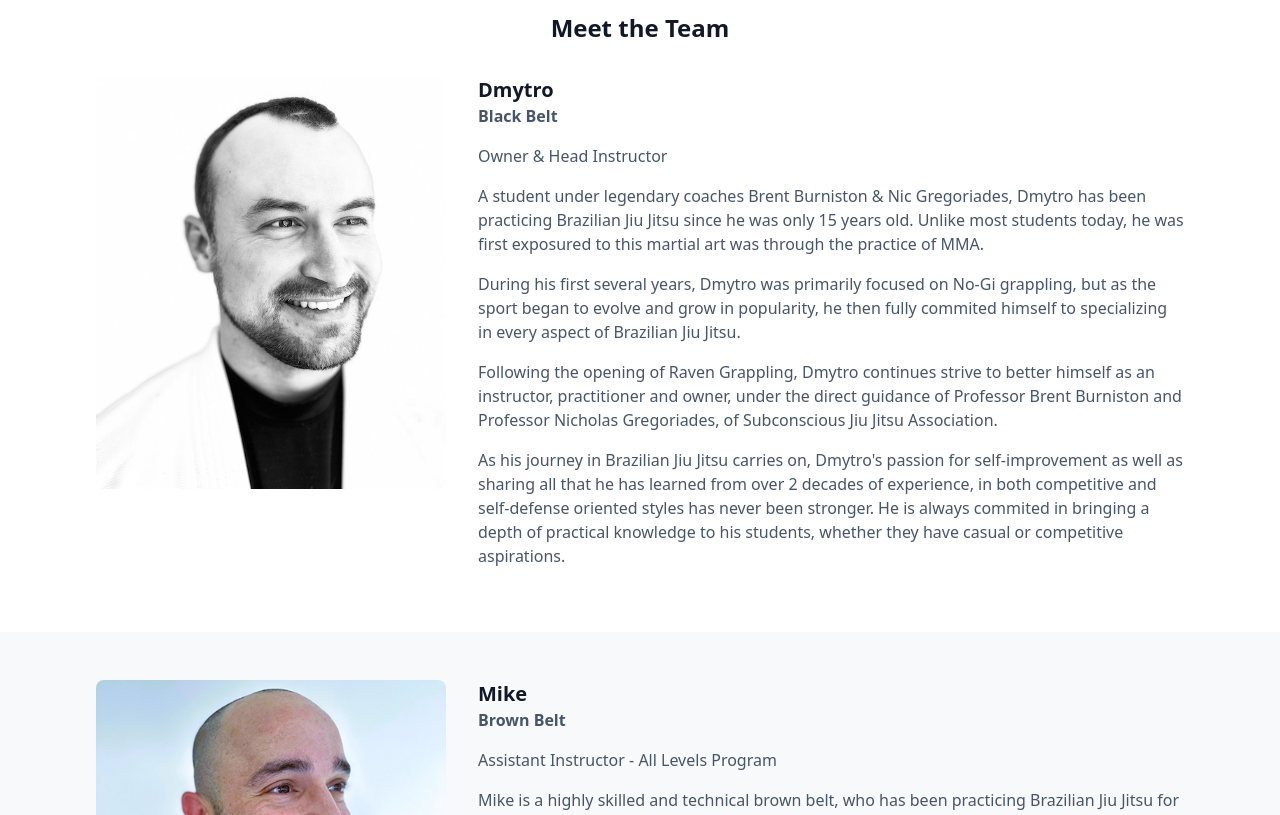
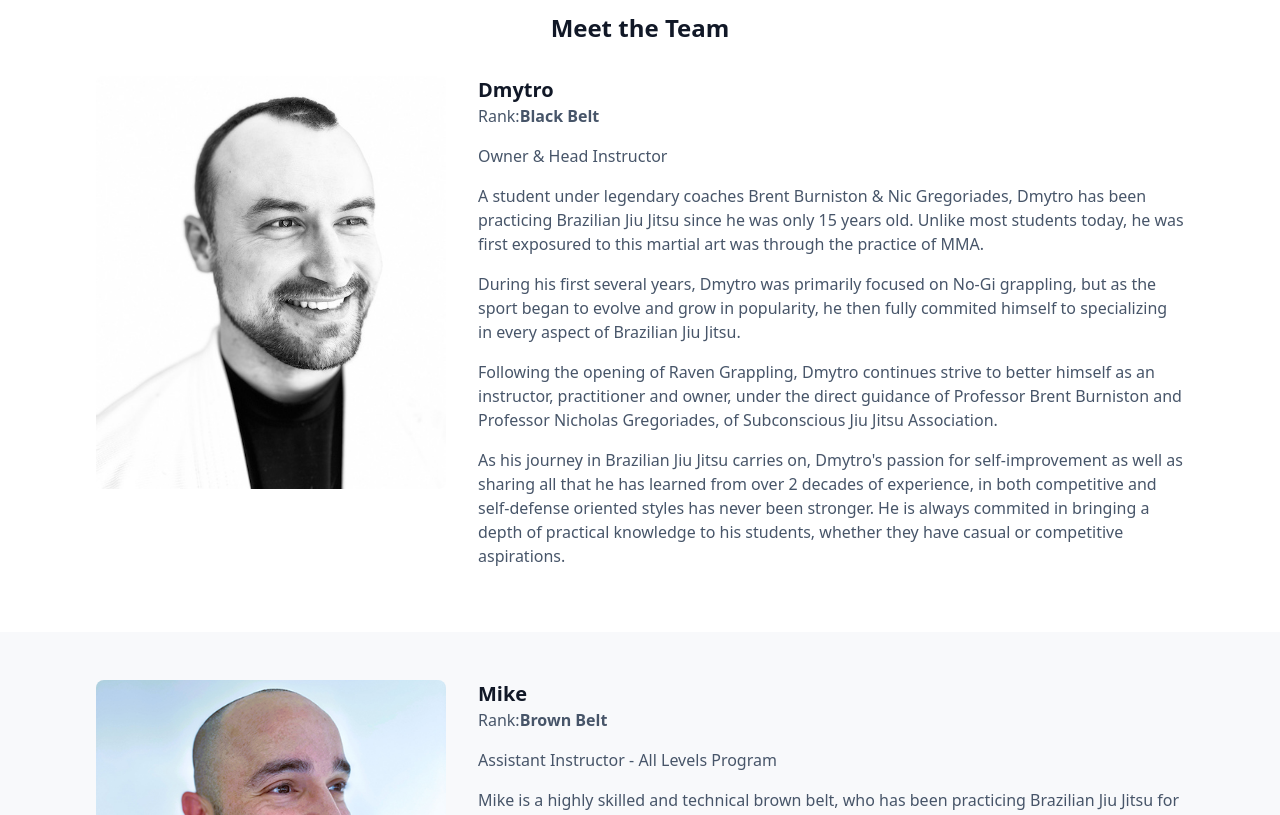
Before and after one commit to RavenGrappling/RavenGrappling.github.io, a Jekyll site: the page built from pages/about-us.html, in a window 1280 px wide and 1400 px high, scrolled down 455 px. Shown: the part 155-970 px from the top of the window. Built offline with Jekyll 4.4.1, drawn with Linux system fonts in a browser that asks for light colours.

Commit message:
Update about-us.html

```diff
--- a/pages/about-us.html
+++ b/pages/about-us.html
@@ -39,7 +39,7 @@ permalink: /about-us
         Dmytro
       </h3>
       <p class="subheader">
-       <strong>Black Belt</strong>
+       Rank:<strong>Black Belt</strong>
       </p>
       <p class="subheader">
         Owner & Head Instructor
@@ -71,7 +71,7 @@ permalink: /about-us
         Mike
       </h3>
       <p class="subheader">
-        <strong>Brown Belt</strong>
+        Rank:<strong>Brown Belt</strong>
       </p>
       <p class="subheader">
         Assistant Instructor - All Levels Program
@@ -99,7 +99,7 @@ permalink: /about-us
       Tiffany
     </h3>
     <p class="subheader">
-    <strong>Purple Belt</strong>
+    Rank:<strong>Purple Belt</strong>
     </p>
     <p class="subheader">
       Assistant Instructor - Beginner Program
@@ -130,7 +130,7 @@ permalink: /about-us
        Loren
       </h3>
       <p class="subheader">
-        <strong>Blue Belt</strong>
+        Rank:<strong>Blue Belt</strong>
       </p>
       <p class="subheader">
         Assistant Instructor - Family BJJ
```
